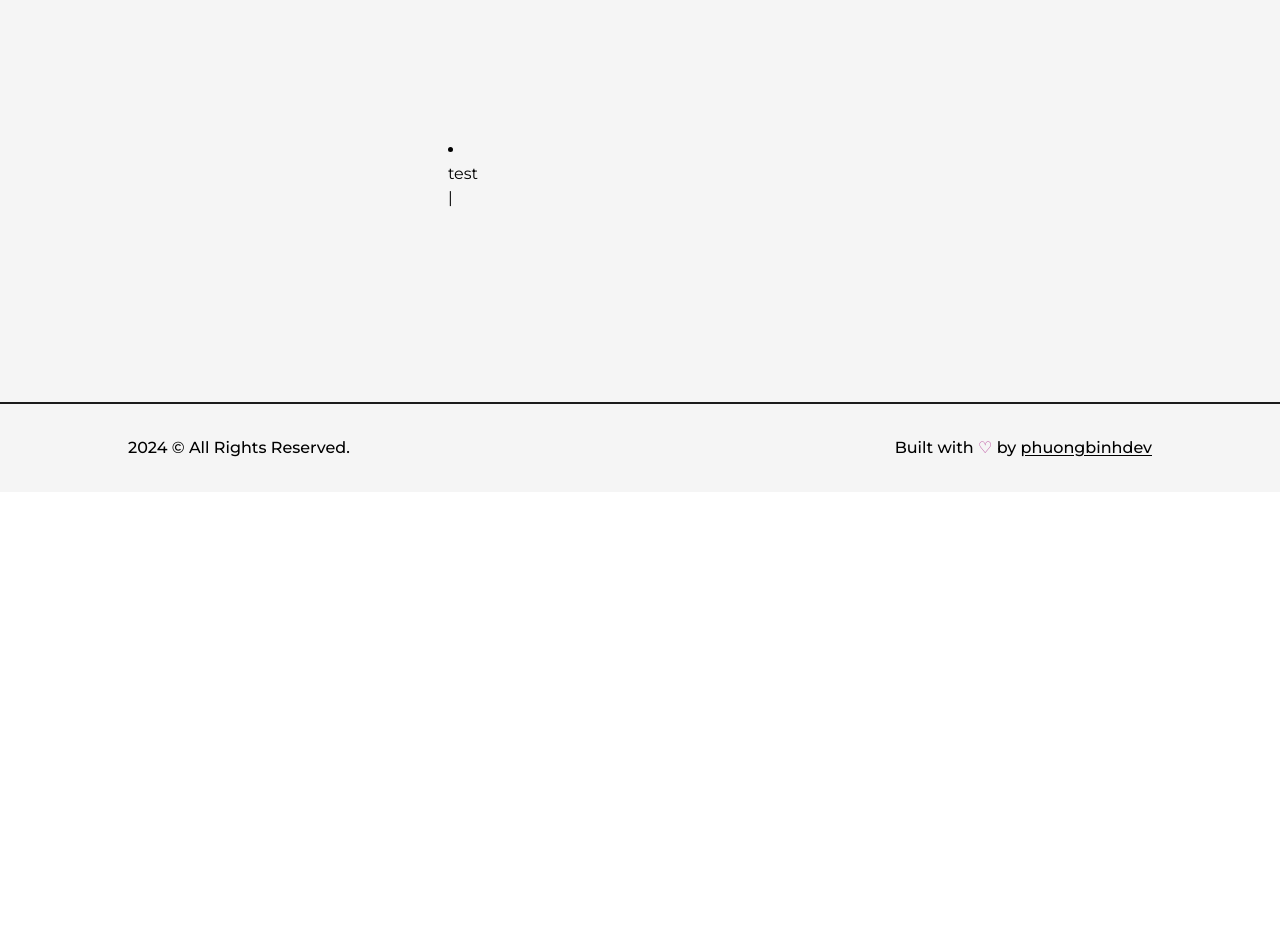
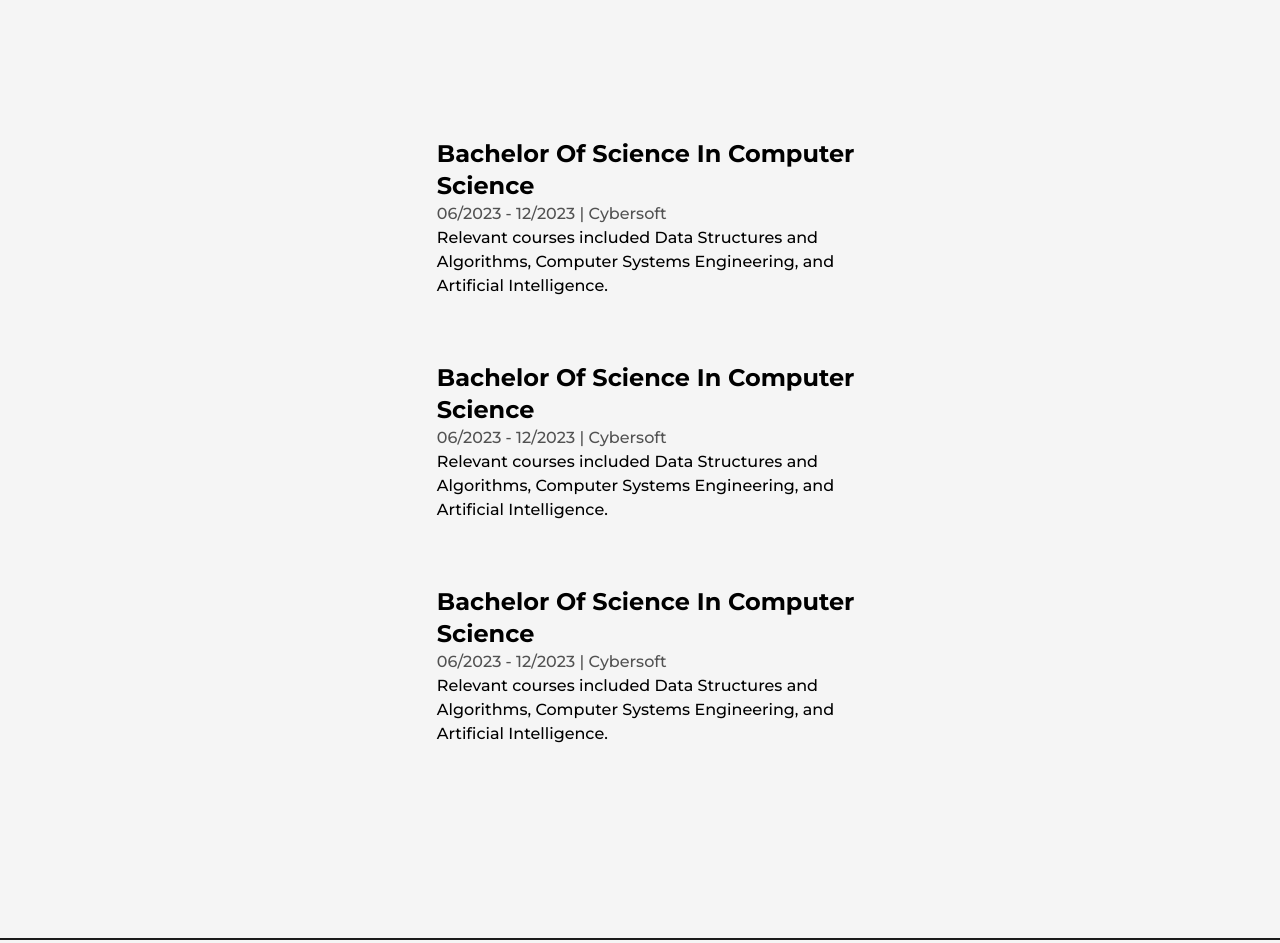
Before and after one commit to phphuongbinh/portfolio-v2, a Next.js app: page /about in a window 1280 px wide. Shown: the part 2320-3263 px from the top of the page. Before the commit the page ends 2812 px from the top, so only its background shows below. Built offline with nearby package versions, Linux system fonts and the light colour scheme.

Commit message:
update education component

```diff
--- a/src/components/Education.tsx
+++ b/src/components/Education.tsx
@@ -1,12 +1,13 @@
 import React from "react";
 
 const Details = ({ company, time, address, desc }: any) => (
-  <li>
+  <li className="my-8 first:mt-0 last:mb-0 w-[60%] mx-auto flex flex-col items-center justify-between">
     <div>
-      <h3>{company}</h3>
-      <span>
+      <h3 className="capitalize font-bold text-2xl ">{company}</h3>
+      <span className="capitalize font-medium text-dark/75 ">
         {time} | {address}
       </span>
+      <p className="font-medium">{desc}</p>
     </div>
   </li>
 );
@@ -16,7 +17,26 @@ const Education = () => {
     <div className="my-48">
       <h2 className="font-bold text-8xl mb-32 w-full text-center">Education</h2>
       <div className="w-[75%] mx-auto relative">
-        <Details company="test"></Details>
+        <ul className="w-full flex flex-col items-start justify-between ml-4">
+          <Details
+            company="Bachelor Of Science In Computer Science"
+            time="06/2023 - 12/2023"
+            address="Cybersoft"
+            desc="Relevant courses included Data Structures and Algorithms, Computer Systems Engineering, and Artificial Intelligence."
+          ></Details>
+          <Details
+            company="Bachelor Of Science In Computer Science"
+            time="06/2023 - 12/2023"
+            address="Cybersoft"
+            desc="Relevant courses included Data Structures and Algorithms, Computer Systems Engineering, and Artificial Intelligence."
+          ></Details>
+          <Details
+            company="Bachelor Of Science In Computer Science"
+            time="06/2023 - 12/2023"
+            address="Cybersoft"
+            desc="Relevant courses included Data Structures and Algorithms, Computer Systems Engineering, and Artificial Intelligence."
+          ></Details>
+        </ul>
       </div>
     </div>
   );
```
